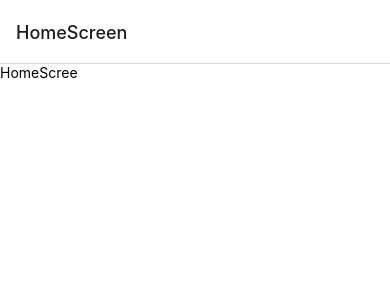
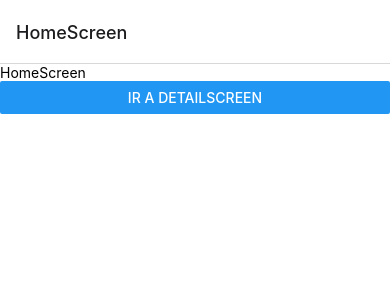
Before and after one commit to JeralPineda/movies-app-RN, a React Native app: screen /HomeScreen in a window 390 px wide. Shown: the top 300 px of the page. Built offline with nearby package versions, Linux system fonts and the light colour scheme.

Commit message:
fix: configurando la navegacion

```diff
--- a/src/navigation/Navigation.tsx
+++ b/src/navigation/Navigation.tsx
@@ -1,6 +1,6 @@
 import React from "react";
 import {createStackNavigator} from "@react-navigation/stack";
-import {DetailScree, HomeScree} from "../screens";
+import {DetailScreen, HomeScreen} from "../screens";
 
 const Stack = createStackNavigator();
 
@@ -16,8 +16,8 @@ export const Navigation = () => {
           backgroundColor: "white",
         },
       }}>
-      <Stack.Screen name="HomeScreen" component={HomeScree} />
-      <Stack.Screen name="DetailScree" component={DetailScree} />
+      <Stack.Screen name="HomeScreen" component={HomeScreen} />
+      <Stack.Screen name="DetailScreen" component={DetailScreen} />
     </Stack.Navigator>
   );
 };
--- a/src/screens/DetailScreen.tsx
+++ b/src/screens/DetailScreen.tsx
@@ -1,10 +1,10 @@
 import React from "react";
 import {Text, View} from "react-native";
 
-export const DetailScree = () => {
+export const DetailScreen = () => {
   return (
     <View>
-      <Text>DetailScree</Text>
+      <Text>DetailScreen</Text>
     </View>
   );
 };
--- a/src/screens/HomeScree.tsx
+++ /dev/null
@@ -1,10 +0,0 @@
-import React from "react";
-import {Text, View} from "react-native";
-
-export const HomeScree = () => {
-  return (
-    <View>
-      <Text>HomeScree</Text>
-    </View>
-  );
-};
--- /dev/null
+++ b/src/screens/HomeScreen.tsx
@@ -0,0 +1,21 @@
+import React from "react";
+// import {useNavigation} from "@react-navigation/native";
+import {Button, Text, View} from "react-native";
+import {StackScreenProps} from "@react-navigation/stack";
+
+interface Pagina1ScreenProps extends StackScreenProps<any, any> {}
+
+export const HomeScreen = ({navigation}: Pagina1ScreenProps) => {
+  // const navigation = useNavigation();
+
+  return (
+    <View>
+      <Text>HomeScreen</Text>
+
+      <Button
+        title="Ir a DetailScreen"
+        onPress={() => navigation.navigate("DetailScreen")}
+      />
+    </View>
+  );
+};
--- a/src/screens/index.ts
+++ b/src/screens/index.ts
@@ -1,2 +1,2 @@
-export { DetailScree } from "./DetailScreen";
-export { HomeScree } from "./HomeScree";
+export { DetailScreen } from "./DetailScreen";
+export { HomeScreen } from "./HomeScreen";
```
